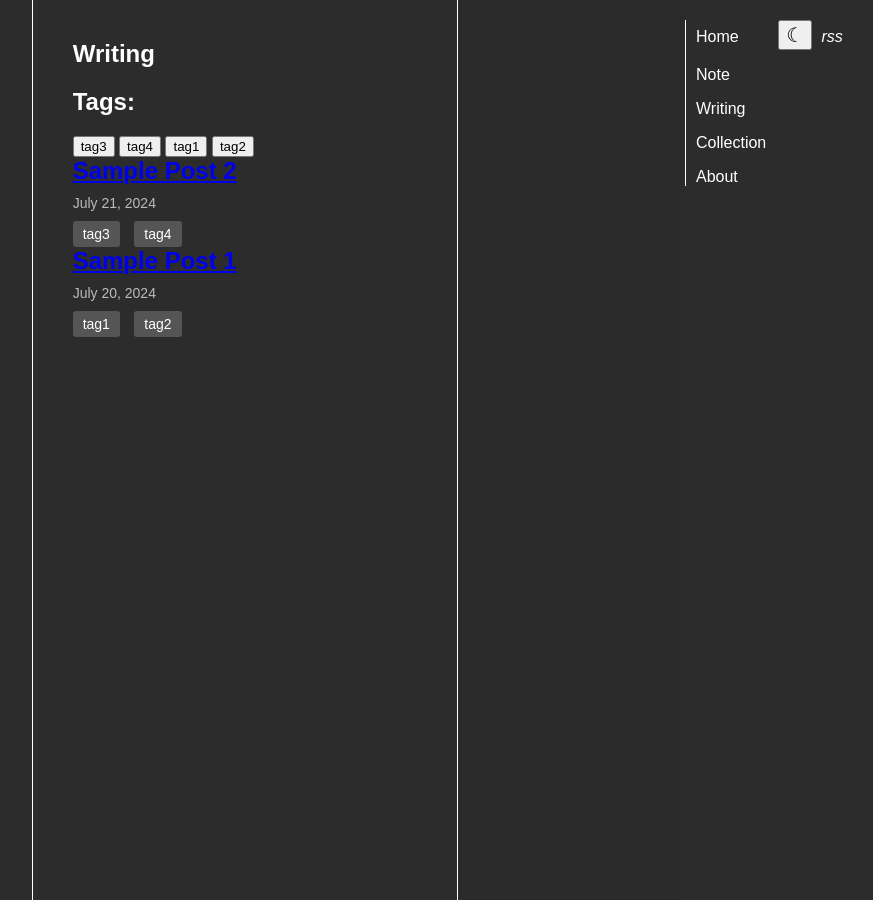
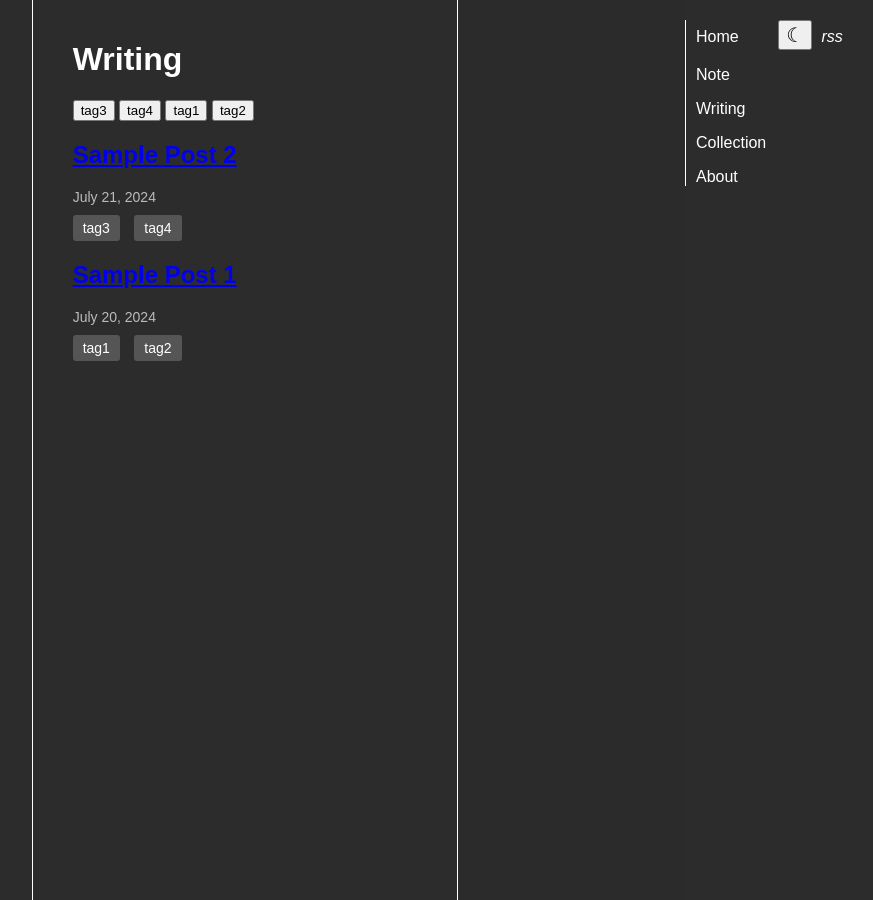
Before and after one commit to faithk7/faithk7.github.io, a Jekyll site: the page built from writing-index.html, in a window 1280 px wide. Shown: the whole page, without its empty margins (395-1268 px from the left). Built offline with Jekyll 4.4.1, drawn with Linux system fonts in a browser that asks for light colours.

Commit message:
r: modify the size of title for writing

```diff
--- a/assets/collection.css
+++ b/assets/collection.css
@@ -28,11 +28,6 @@
     border-radius: 5px;
 }
 
-.o-collection-title {
-    font-size: 24px;
-    margin-bottom: 10px;
-}
-
 .c-collection-item-container {
     display: flex;
     flex-direction: column;
--- a/assets/writing-index.css
+++ b/assets/writing-index.css
@@ -16,8 +16,8 @@
 }
 
 .o-writing-title {
-    font-size: 24px;
-    margin: 0 0 10px 0;
+    font-size: 32px;
+    margin-bottom: 20px 0;
 }
 
 .o-writing-note-date {
@@ -39,6 +39,12 @@
     font-size: 14px;
 }
 
+.o-post-title {
+    font-size: 24px;
+    margin-bottom: 20px 0;
+}
+
+
 .o-writing-footer {
     text-align: center;
     margin-top: 20px;
--- a/assets/writing.css
+++ b/assets/writing.css
@@ -2,6 +2,11 @@
 
 .c-writing-post-meta-container {
     margin: 20px;
+}
+
+.o-writing-title {
+    font-size: 32px;
+    margin-bottom: 20px;
 }
 
 .o-writing-post-title {
--- a/writing-index.html
+++ b/writing-index.html
@@ -16,7 +16,6 @@
     {% endif %}
 
     <div id="tag-container" class="c-tag-container">
-        <h2>Tags:</h2>
         {% assign tags = "" %}
         {% for post in site.posts %}
         {% for tag in post.tags %}
@@ -33,7 +32,7 @@
 
     {% for post in sorted_posts %}
     <div class="c-writing-item" data-tags="{{ post.tags | join: ' ' }}">
-        <h2 class="o-writing-title"><a href="{{ post.url }}">{{ post.title }}</a></h2>
+        <h2 class="o-post-title"><a href="{{ post.url }}">{{ post.title }}</a></h2>
         <div class="o-writing-note-date">{{ post.date | date: "%B %d, %Y" }}</div>
         <div class="c-hashtag-container">
             {% for tag in post.tags %}
```
